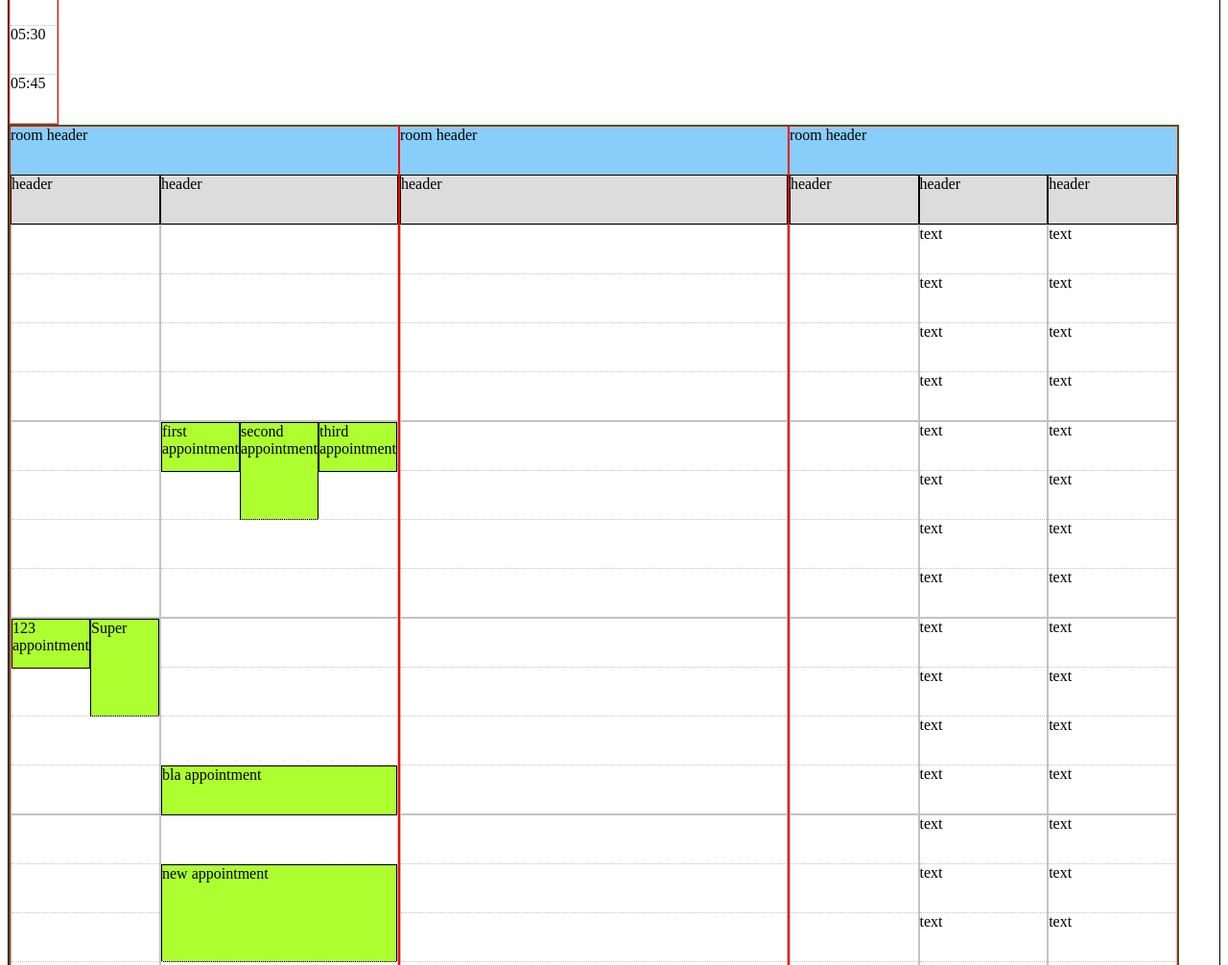
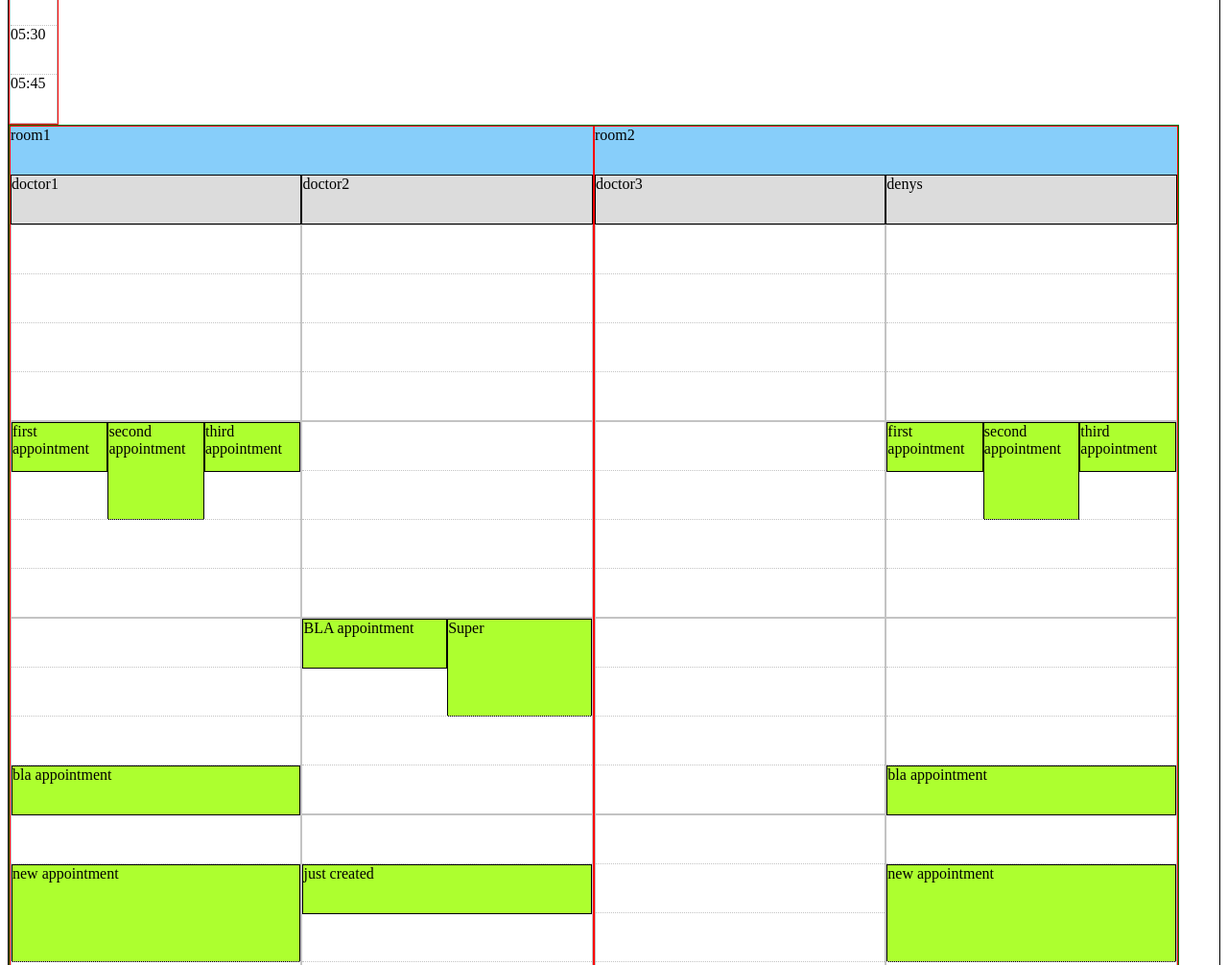
Before and after one commit to jsbot/shedulerPoC, a website: page index.html in a window 1280 px wide. Shown: the part 1900-2906 px from the top of the page at 96% size. Drawn offline with nearby package versions, Linux system fonts and the light colour scheme.

Commit message:
more dynamic config

```diff
--- a/main.js
+++ b/main.js
@@ -2,18 +2,22 @@ var app = angular.module('app',[]);
 app.controller('calendarController', ['$scope', function($scope) {
 
 }]);
-app.directive('scheduler', function() {
+app.directive('scheduler', function($q) {
 	return {
 		restrict: 'E',
 		templateUrl: 'scheduler.html',
 		link: function(scope, element, attr) {
+			scope.timescale = [];
+			scope.timescale2 = [];
 			scope.config = {
-				timing:{
-					from: "09AM",
-					to:"06PM",
-					split: "quarter"
+				timing :{
+					from :"09AM" ,
+					to :"06PM" ,
+					split :"quarter"
 				}
 			}
+
+
 			scope.appointments = [
 				{
 					id:1,
@@ -62,9 +66,23 @@ app.directive('scheduler', function() {
 			scope.appointments2 = [
 				{
 					id:1,
-					description: "123 appointment",
+					description: "BLA appointment",
 					time: {
 						start: "11:00AM",
+						length: "t-15"
+					}
+				},{
+					id:1,
+					description: "just created",
+					time: {
+						start: "12:15PM",
+						length: "t-15"
+					}
+				},{
+					id:1,
+					description: "BLA1 appointment",
+					time: {
+						start: "6:15=-000--00AM",
 						length: "t-15"
 					}
 				},{
@@ -101,6 +119,7 @@ app.directive('scheduler', function() {
 
 			}
 			function prepareTimeScale(userAppointments){
+				var deferred = $q.defer();
 				var scale = [];
 				var startTime  = scope.config.timing.from.substr(0,2);
 				var endTime  = scope.config.timing.to.substr(0,2);
@@ -257,10 +276,70 @@ app.directive('scheduler', function() {
 					}
 				}
 
-				return scale
+				deferred.resolve(scale);
+				return deferred.promise;
 			}
-			scope.timescale =  prepareTimeScale(scope.appointments);
-			scope.timescale2 =  prepareTimeScale(scope.appointments2);
+
+			function promisesQueue(appArray){
+				var defer = $q.defer();
+				var promisesArray =[];
+
+				for(var i = 0; i< appArray.length; i++){
+					var promise =  prepareTimeScale(appArray[i]);
+					promisesArray.push(promise);
+				}
+
+				$q.all(promisesArray).then(function(data){
+					defer.resolve(data);
+				})
+
+				return defer.promise;
+			}
+
+			var roomLoad = promisesQueue([scope.appointments,scope.appointments2, []]);
+			roomLoad.then(function(data){
+				scope.timescale = data[0]; //temp for other columns
+				scope.timescale2 = data[1]; //temp for other columns
+
+				scope.rooms = [
+					{
+						id: 1,
+						header: "room1",
+						doctors: [
+							{
+								id: 11,
+								name: "doctor1",
+								appointments: data[0]
+							},
+							{
+								id: 12,
+								name: "doctor2",
+								appointments: data[1]
+							}
+						]
+					},{
+						id: 2,
+						header: "room2",
+						doctors: [
+							{
+								id: 21,
+								name: "doctor3",
+								appointments: data[2]
+							},{
+								id: 31,
+								name: "denys",
+								appointments: data[0]
+							}
+						]
+					}
+				]
+			})
+
+
+
+
+
+
 
 		}
 	}
--- a/scheduler.html
+++ b/scheduler.html
@@ -29,10 +29,44 @@
         <div class="sch-rooms-content">
             <div class="sch-rooms">
                 <!--ROOM-->
+                <div class="sch-room" ng-repeat="room in rooms">
+                    <div class="sch-room-header">
+                        {{room.header}}
+                    </div>
+
+                    <div class="sch-room-data">
+                        <div class="sch-occupant" ng-repeat="doctor in room.doctors">
+                            <div class="sch-occupant-header">
+                                {{doctor.name}}
+                            </div>
+                            <div class="sch-room-timescale">
+
+                                <div class="sch-timing-hour" ng-repeat="time in doctor.appointments">
+
+                                    <div class="sch-timing-quarter-hour" ng-repeat="child in time.childs"
+                                         ng-mousedown="handlemousedown(p, $event)"
+                                         ng-mouseup="handlemouseup(p, $event)"
+                                        >
+                                        <div draggable="true" ng-class="appointment.time.length" class="appointment" ng-repeat="appointment in child.appointments">
+                                            {{appointment.description}}
+                                        </div>
+                                    </div>
+
+
+                                </div>
+                            </div>
+                        </div>
+
+                    </div>
+
+
+                </div>
+              <!--  &lt;!&ndash;ROOM&ndash;&gt;
                 <div class="sch-room">
                     <div class="sch-room-header">
                         room header
                     </div>
+
                     <div class="sch-room-data">
                         <div class="sch-occupant">
                             <div class="sch-occupant-header">
@@ -73,7 +107,7 @@
                     </div>
 
 
-                </div>                <!--ROOM-->
+                </div>                &lt;!&ndash;ROOM&ndash;&gt;
                 <div class="sch-room">
                     <div class="sch-room-header">
                         room header
@@ -97,7 +131,7 @@
 
 
                 </div>
-                <!--ROOM-->
+                &lt;!&ndash;ROOM&ndash;&gt;
                 <div class="sch-room">
                     <div class="sch-room-header">
                         room header
@@ -147,7 +181,7 @@
                     </div>
 
 
-                </div>
+                </div>-->
             </div>
 
         </div>
```
